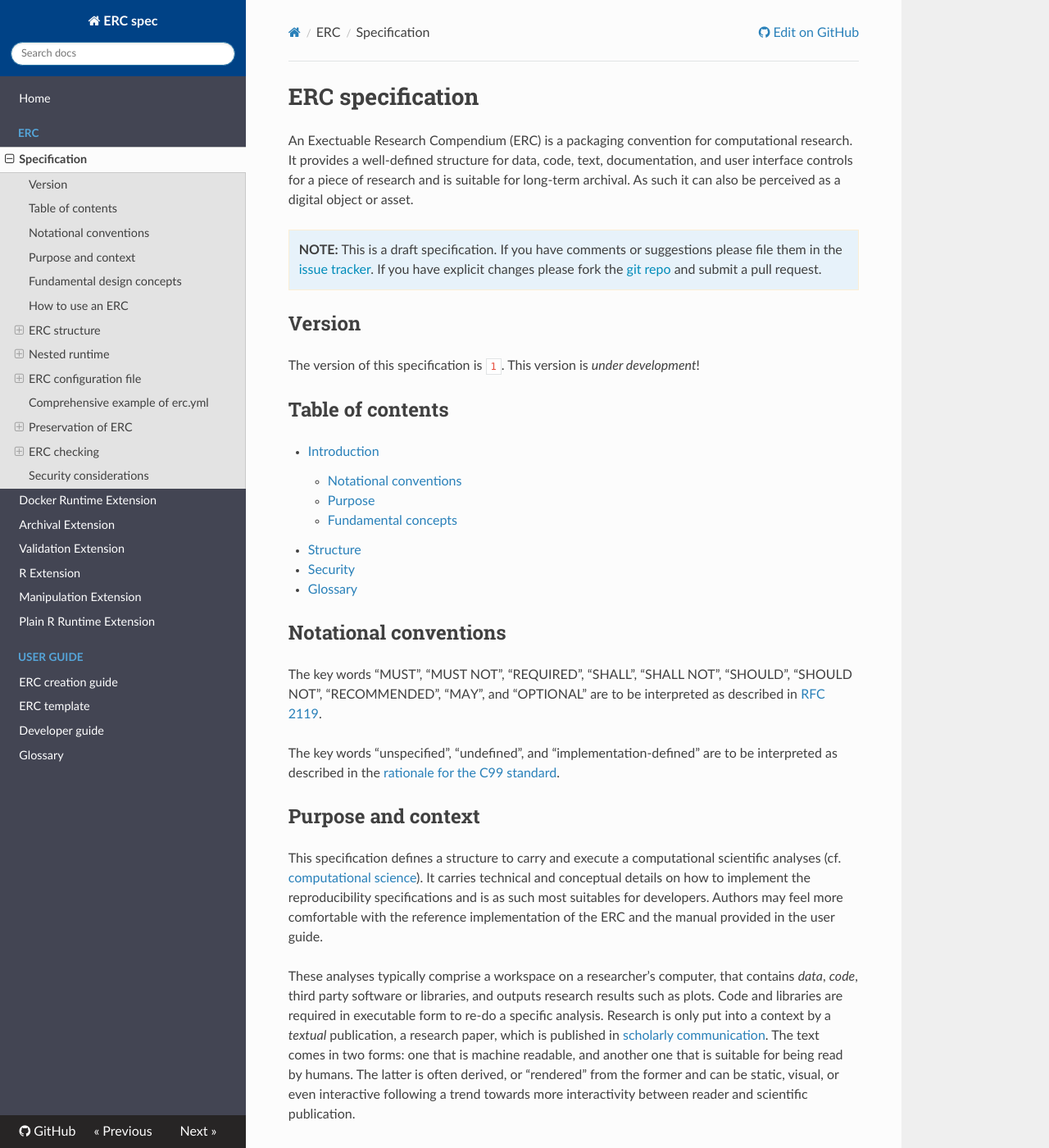
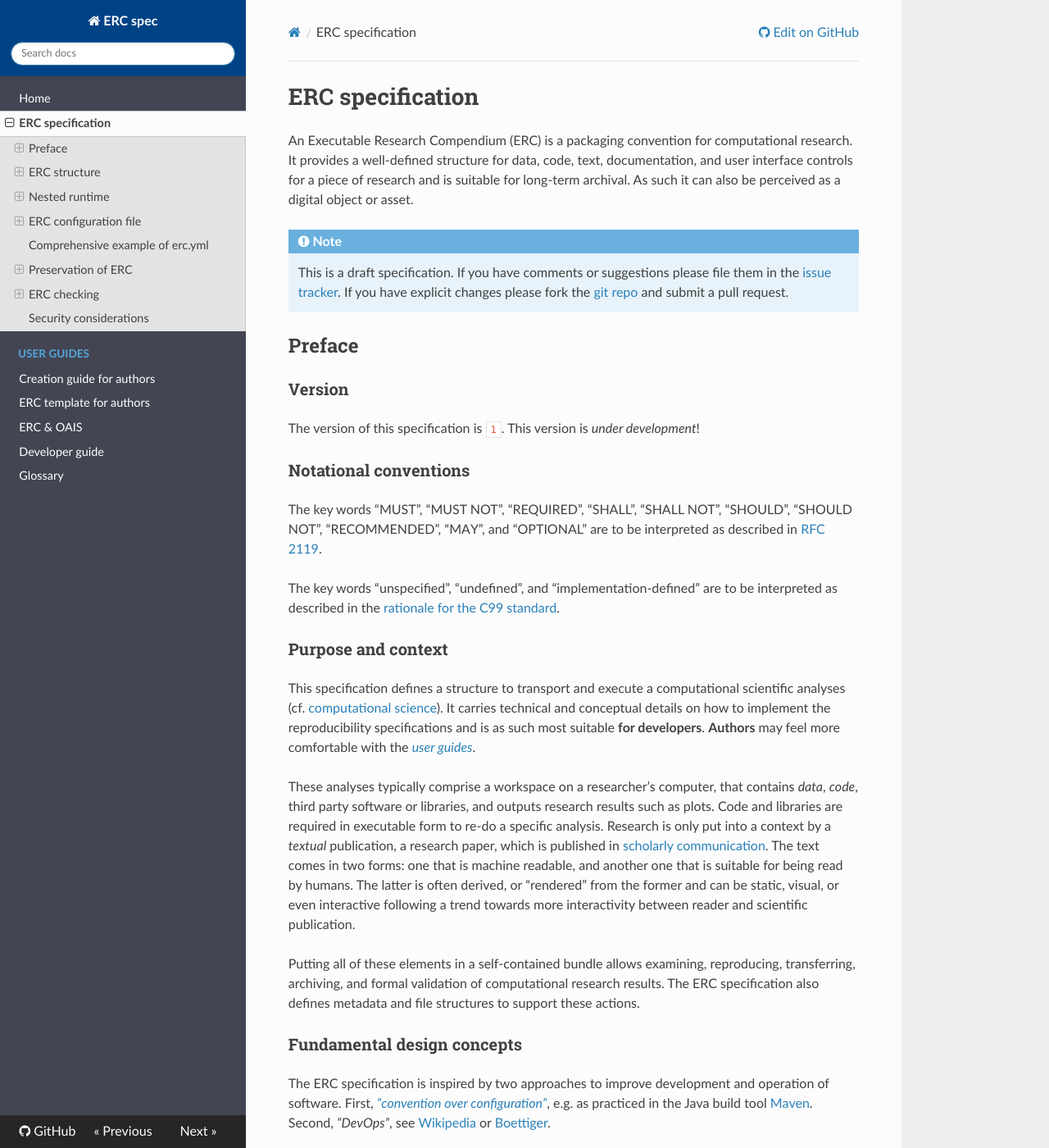
Before and after one commit to o2r-project/erc-spec, an MkDocs documentation site: the page built from docs/spec/index.md, in a window 1280 px wide and 1400 px high. Shown: the whole window at 82% size. Built offline with MkDocs 1.6.1, drawn with Linux system fonts in a browser that asks for light colours; nearby versions of some CDN libraries; old or Windows-style settings are respelled for this version of MkDocs; some of the changed text lies outside the part shown.

Commit message:
update toc to abandon extensions

```diff
--- a/docs/erc.css
+++ b/docs/erc.css
@@ -13,6 +13,7 @@
 
 .wy-menu-vertical a:hover {
 	background:#004286;
+    color: #ffffff;
 }
 
 /* cinder */
@@ -48,12 +49,17 @@ a:hover, a:focus {
     text-decoration: underline;
 }
 
-.note::before {
-    content: "NOTE: ";
-    font-weight: 700;
-}
-
 .buildinfo {
     font-size: 0.7em;
     color: #343838;
 }
+
+.codehilite {
+    width:100%;
+    height: auto;
+    overflow: auto;
+    font-size: 0.8em;
+    border: 1px solid #EFEFEF;
+    margin-bottom: 1.5em;
+    padding-left: 1em;
+}
--- a/docs/spec/index.md
+++ b/docs/spec/index.md
@@ -1,37 +1,29 @@
 # ERC specification
 
-An Exectuable Research Compendium (ERC) is a packaging convention for computational research.
+An Executable Research Compendium (ERC) is a packaging convention for computational research.
 It provides a well-defined structure for data, code, text, documentation, and user interface controls for a piece of research and is suitable for long-term archival. As such it can also be perceived as a digital object or asset.
 
-<div class="alert note" markdown="block">
-This is a draft specification. If you have comments or suggestions please file them in the <a href="https://github.com/o2r-project/erc-spec/issues">issue tracker</a>. If you have explicit changes please fork the <a href="https://github.com/o2r-project/erc-spec">git repo</a> and submit a pull request.
-</div>
+!!! note
+	This is a draft specification. If you have comments or suggestions please file them in the <a href="https://github.com/o2r-project/erc-spec/issues">issue tracker</a>. If you have explicit changes please fork the <a href="https://github.com/o2r-project/erc-spec">git repo</a> and submit a pull request.
 
-## Version
+## Preface
+
+### Version
 
 The version of this specification is `1`.
 This version is _under development_!
 
-## Table of contents
-
-- [Introduction](index.md)
-    - [Notational conventions](#notational-conventions)
-    - [Purpose](#purpose)
-    - [Fundamental concepts](#fundamental-concepts)
-- [Structure](#erc-structure)
-- [Security](#security)
-- [Glossary](glossary.md)
-
-## Notational conventions
+### Notational conventions
 
 The key words "MUST", "MUST NOT", "REQUIRED", "SHALL", "SHALL NOT", "SHOULD", "SHOULD NOT", "RECOMMENDED", "MAY", and "OPTIONAL" are to be interpreted as described in [RFC 2119][rfc2119].
 
 The key words "unspecified", "undefined", and "implementation-defined" are to be interpreted as described in the [rationale for the C99 standard][c99-unspecified].
 
-## Purpose and context
+### Purpose and context
 
-This specification defines a structure to carry and execute a computational scientific analyses (cf. [computational science](https://en.wikipedia.org/wiki/Computational_science)).
-It carries technical and conceptual details on how to implement the reproducibility specifications and is as such most suitables for developers. Authors may feel more comfortable with the reference implementation of the ERC and the manual provided in the user guide.
+This specification defines a structure to transport and execute a computational scientific analyses (cf. [computational science](https://en.wikipedia.org/wiki/Computational_science)).
+It carries technical and conceptual details on how to implement the reproducibility specifications and is as such most suitable **for developers**.
+**Authors** may feel more comfortable with the _[user guides](/#user-guides)_.
 
 These analyses typically comprise a workspace on a researcher's computer, that contains _data_, _code_, third party software or libraries, and outputs research results such as plots.
 Code and libraries are required in executable form to re-do a specific analysis.
@@ -42,7 +34,7 @@ The latter is often derived, or "rendered" from the former and can be static, vi
 Putting all of these elements in a self-contained bundle allows examining, reproducing, transferring, archiving, and formal validation of computational research results.
 The ERC specification also defines metadata and file structures to support these actions.
 
-## Fundamental design concepts
+### Fundamental design concepts
 
 The ERC specification is inspired by two approaches to improve development and operation of software.
 First,  [_"convention  over  configuration"_](https://en.wikipedia.org/wiki/Convention_over_configuration), e.g. as  practiced  in  the Java build tool [Maven](https://books.sonatype.com/mvnref-book/reference/installation-sect-conventionConfiguration.html).
@@ -61,7 +53,7 @@ We distinguish these containers into the inner or "runtime" container and the ou
 Extensions MAY add any additional structure to an ERC or change defaults.
 But they MUST NOT interfere with this specification, e.g. by changing the meaning of a configuration field. -->
 
-## How to use an ERC
+### How to use an ERC
 
 The steps to (re-)run the analysis contained in an ERC are as follows:
 
--- a/mkdocs.yml
+++ b/mkdocs.yml
@@ -3,17 +3,17 @@ site_author: "Daniel Nüst, Matthias Schutzeichel, Markus Konkol"
 site_description: "Executable Research Compendium technical specification, user guides, and developer guide."
 pages:
   - Home: index.md
-  - ERC:
-    - Specification: spec/index.md
-    - Docker Runtime Extension: spec/docker.md
-    - Archival Extension: spec/archival.md
-    - Validation Extension: spec/valid.md
-    - R Extension: spec/r.md
-    - Manipulation Extension: spec/man.md
-    - Plain R Runtime Extension: spec/plain_r.md
-  - User guide:
-    - ERC creation guide: user-guide/creation.md
-    - ERC template: user-guide/template.md
+  - ERC specification: spec/index.md
+    #- Docker Runtime Extension: spec/docker.md
+    #- Archival Extension: spec/archival.md
+    #- Validation Extension: spec/valid.md
+    #- R Extension: spec/r.md
+    #- Manipulation Extension: spec/man.md
+    #- Plain R Runtime Extension: spec/plain_r.md
+  - User guides:
+    - Creation guide for authors: user-guide/creation.md
+    - ERC template for authors: user-guide/template.md
+    - ERC & OAIS: user-guide/oais.md
   - Developer guide: dev-guide/index.md
   - Glossary: glossary.md
 theme:  readthedocs # cinder # material readthedocs # flatly
```
Also changed, not shown: other parts of docs/spec/index.md (+1 -1 lines), README.md (+1 -1 lines).
